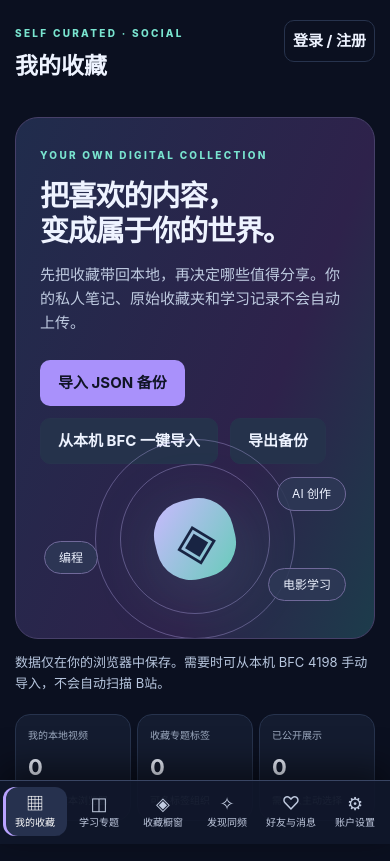
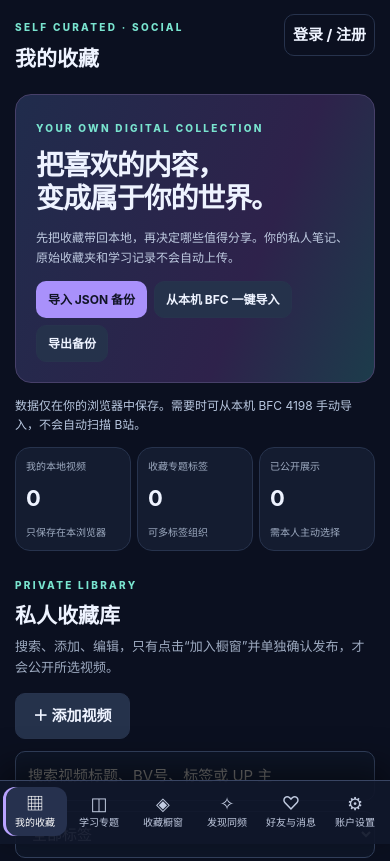
Before and after one commit to code5m/bcf-website, a website: page tongpin/index.html in a window 390 px wide. Shown: the top 861 px of the page. Drawn offline with Linux system fonts and the light colour scheme; no server answers.

Commit message:
perf(mobile): reduce hero height and prioritize collection cards above the fold

```diff
--- a/tongpin/app.css
+++ b/tongpin/app.css
@@ -36,3 +36,22 @@
 .study-goal span{font-size:13px;flex:1;overflow-wrap:anywhere}
 .study-goal small{font-size:10px;color:var(--muted);text-align:right;white-space:nowrap}
 .stacked-form select{background:#0e1628;border:1px solid #33415e;color:var(--text);padding:12px;border-radius:10px;width:100%}
+
+
+/* Keep useful content visible above the fold on phones. */
+@media(max-width:600px){
+  .main-area{padding-top:14px}
+  .topbar{margin-bottom:14px}
+  .topbar h1{font-size:21px}
+  .hero{min-height:0;padding:20px;border-radius:16px}
+  .hero h2{font-size:28px;line-height:1.21;margin:10px 0}
+  .hero p{font-size:12px;line-height:1.6;margin-bottom:14px}
+  .hero-art{display:none}
+  .hero-actions{gap:7px}
+  .hero-actions .button{padding:8px 11px;font-size:12px}
+  .stats{margin:13px 0 21px}
+  .stats article{padding:10px}
+  .section-heading{margin:20px 0 12px}
+  .section-heading h3{font-size:21px}
+  .local-bridge-status{font-size:12px}
+}
```
